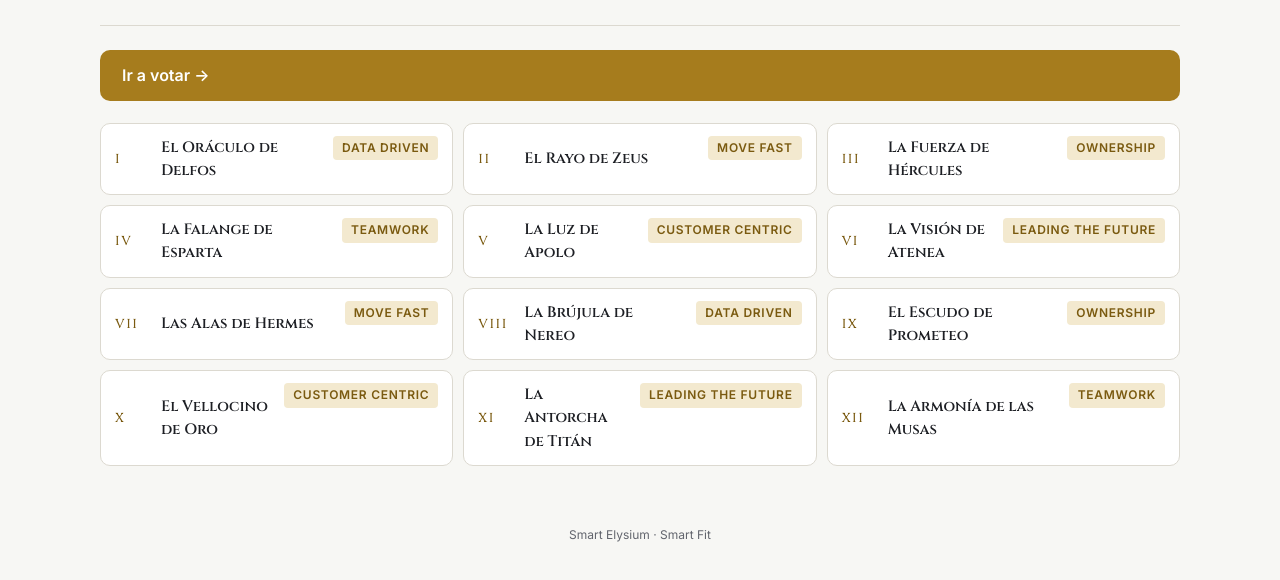
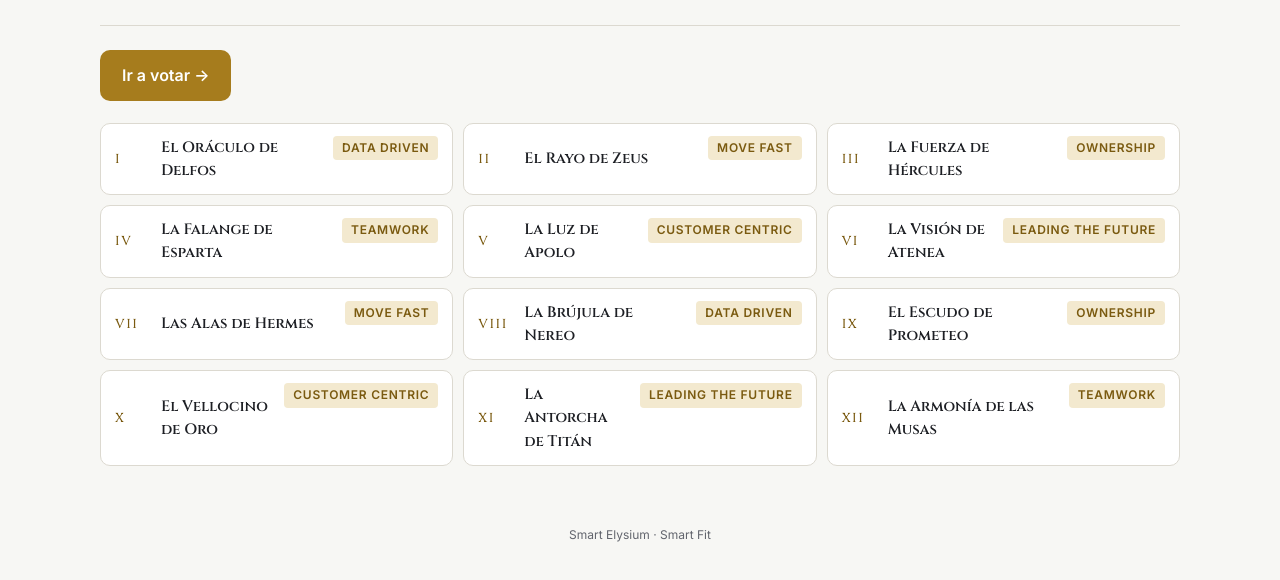
Before and after one commit to bienestar-smartfit/smart-elysium-votacion, a plain HTML site: page index.html in a window 1280 px wide. Shown: the part 214-794 px from the top of the page. Drawn offline with Linux system fonts and the light colour scheme.

Commit message:
Ajusta el botón Ir a votar

```diff
--- a/index.html
+++ b/index.html
@@ -97,7 +97,7 @@ footer{margin-top:36px;color:var(--muted);font-size:12px;text-align:center}
 </style>
 <style>
 .landing{display:grid;gap:22px;padding-block:24px}
-.cta{display:inline-flex;align-items:center;gap:10px;align-self:flex-start;text-decoration:none;font-weight:600;font-size:16px;padding:13px 22px;border-radius:10px;background:var(--gold);color:#fff}
+.cta{display:inline-flex;align-items:center;gap:10px;justify-self:start;text-decoration:none;font-weight:600;font-size:16px;padding:13px 22px;border-radius:10px;background:var(--gold);color:#fff}
 .cta:focus-visible{outline:2px solid var(--ink);outline-offset:3px}
 ol.cats{list-style:none;margin:0;padding:0;display:grid;grid-template-columns:repeat(auto-fill,minmax(280px,1fr));gap:10px}
 ol.cats li{display:flex;align-items:center;gap:12px;flex-wrap:wrap;background:var(--surface);border:1px solid var(--line);border-radius:10px;padding:12px 14px}
```
